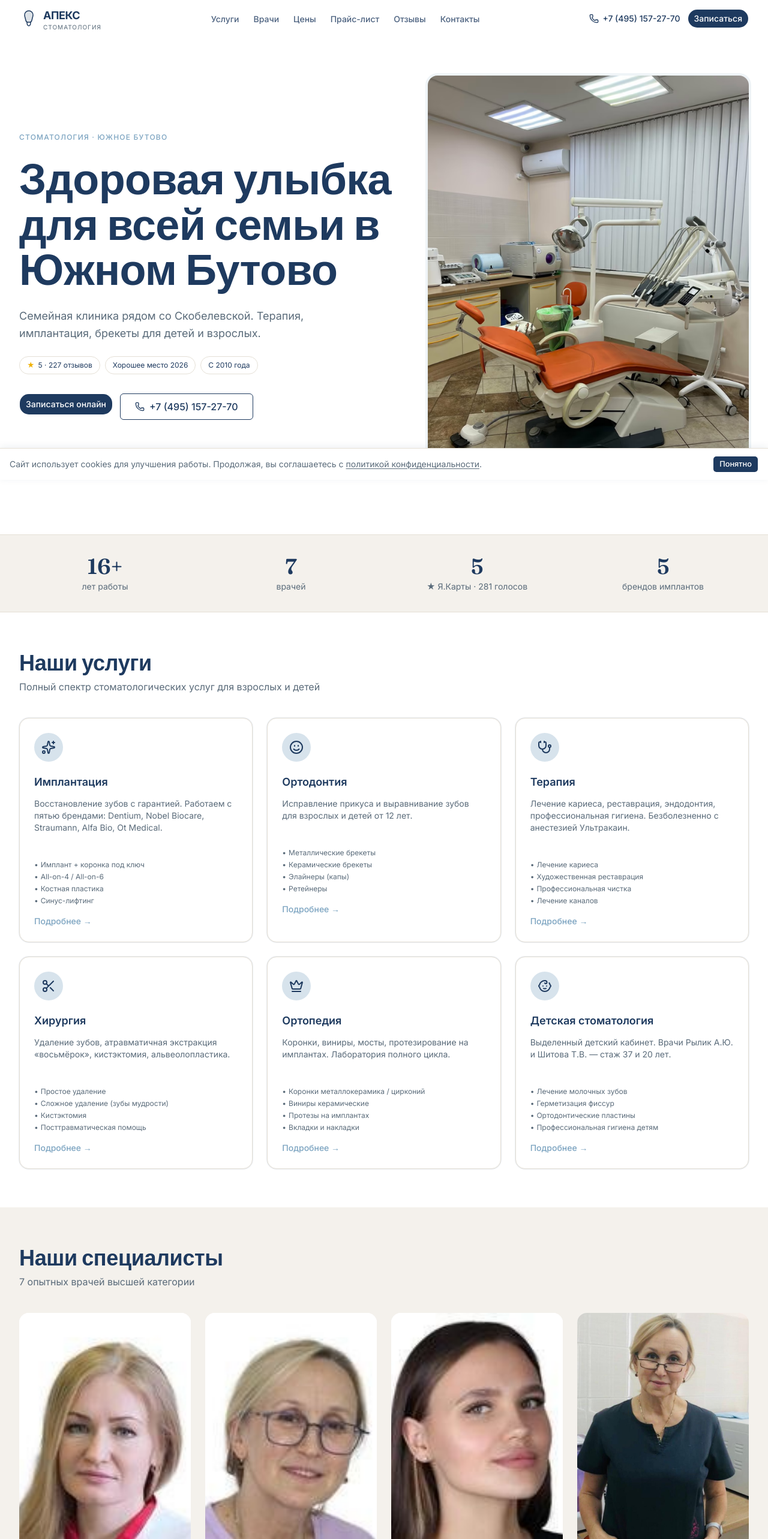
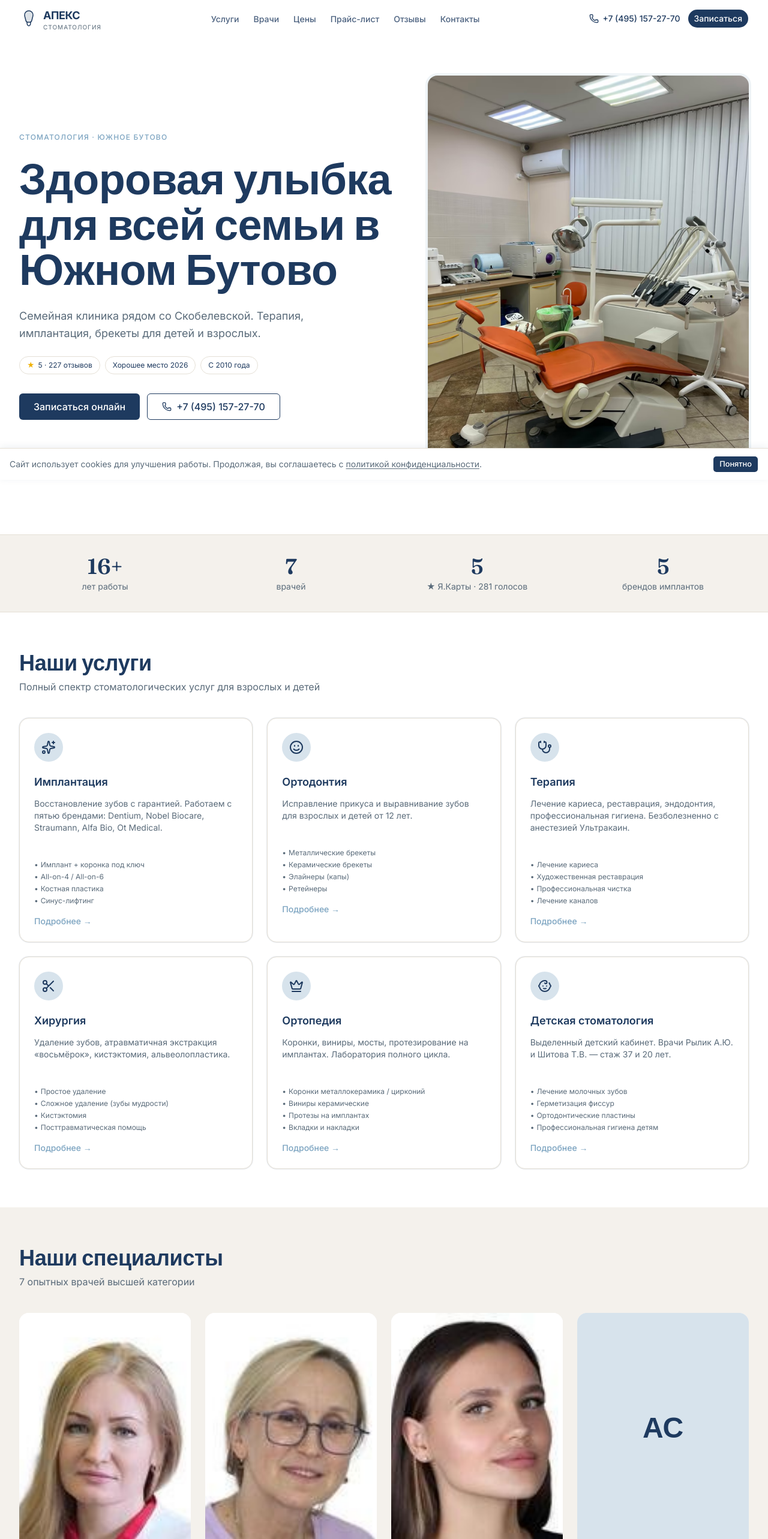
Before and after one commit to hosjpps/apex-dental-bytovo, a Next.js app: page / in a window 1280 px wide. Shown: the top 2566 px of the page at 60% size. Built offline with nearby package versions, Linux system fonts and the light colour scheme.

Commit message:
fix: hero scroll to #contact, drop placeholder doc photos (initials only), remove teeth shot from gallery

```diff
--- a/components/sections/Doctors.tsx
+++ b/components/sections/Doctors.tsx
@@ -28,12 +28,12 @@ export default function Doctors() {
               key={doc.id}
               className="bg-white rounded-[16px] overflow-hidden hover:shadow-[0_8px_32px_0_rgba(30,58,95,0.12)] transition-shadow"
             >
-              {errored[doc.id] ? (
+              {!doc.photo || errored[doc.id] ? (
                 <div
                   className="aspect-[3/4] bg-accent-soft flex items-center justify-center"
                   aria-hidden="true"
                 >
-                  <span className="text-3xl font-serif font-bold text-primary">
+                  <span className="text-5xl font-serif font-bold text-primary">
                     {doc.initials}
                   </span>
                 </div>
@@ -41,7 +41,7 @@ export default function Doctors() {
                 <img
                   src={doc.photo}
                   alt={`${doc.name}, ${doc.position}`}
-                  className="aspect-[3/4] w-full object-cover"
+                  className="aspect-[3/4] w-full object-cover bg-white"
                   loading="lazy"
                   onError={() => setErrored(prev => ({ ...prev, [doc.id]: true }))}
                 />
--- a/components/sections/Gallery.tsx
+++ b/components/sections/Gallery.tsx
@@ -11,7 +11,7 @@ import { ClinicImage } from '@/components/ClinicImage';
 
 // Use Yandex Maps photos (11-22): high-quality 1280x853/960x1280 shots.
 // Old-site photos (01-10) are low-res 480x640 (business cards, certificates) — skipped.
-const GALLERY_IMAGES = [11, 12, 13, 14, 15, 17, 18, 19, 20, 21, 22, 25].map((n) => ({
+const GALLERY_IMAGES = [11, 12, 13, 14, 15, 17, 18, 19, 20, 22, 25, 26].map((n) => ({
   src: `/images/clinic/clinic-${String(n).padStart(2, '0')}.jpg`,
   alt: `Клиника АПЕКС — интерьер ${n}`,
 }));
--- a/components/sections/Hero.tsx
+++ b/components/sections/Hero.tsx
@@ -1,9 +1,6 @@
-'use client';
-
 import { Phone } from 'lucide-react';
 import { ClinicImage } from '@/components/ClinicImage';
 import { clinic } from '@/content/clinic';
-import BookingDialog from '@/components/forms/BookingDialog';
 
 export default function Hero() {
   const phone = clinic.phones[0];
@@ -63,10 +60,12 @@ export default function Hero() {
 
             {/* CTAs */}
             <div className="flex flex-col sm:flex-row gap-3 mt-2">
-              <BookingDialog
-                triggerLabel="Записаться онлайн"
-                triggerClassName="h-9 gap-1.5 px-2.5 bg-primary text-primary-foreground"
-              />
+              <a
+                href="#contact"
+                className="inline-flex items-center justify-center gap-2 px-6 h-11 bg-primary text-primary-foreground rounded-md text-base font-medium hover:bg-primary/90 transition-colors"
+              >
+                Записаться онлайн
+              </a>
               <a
                 href={`tel:${phone.value}`}
                 className="inline-flex items-center justify-center gap-2 px-6 h-11 border border-primary text-primary rounded-md text-base font-medium hover:bg-bg-soft transition-colors"
--- a/content/doctors.ts
+++ b/content/doctors.ts
@@ -53,7 +53,7 @@ export const doctors: Doctor[] = [
     specialization: 'Хирургия, имплантология, ЧЛХ',
     education: 'МГМСУ + ЦНИИС и ЧЛХ',
     experience: '',
-    photo: '/images/doctors/andreychuk.jpg',
+    photo: '',
     initials: 'АС',
   },
   {
@@ -88,7 +88,7 @@ export const doctors: Doctor[] = [
     education: 'СГМУ',
     experience: '20+ лет',
     // Фото отсутствует в открытых источниках — запросить у клиники
-    photo: '/images/doctors/shitova.jpg',
+    photo: '',
     initials: 'ШТ',
   },
 ];
```
